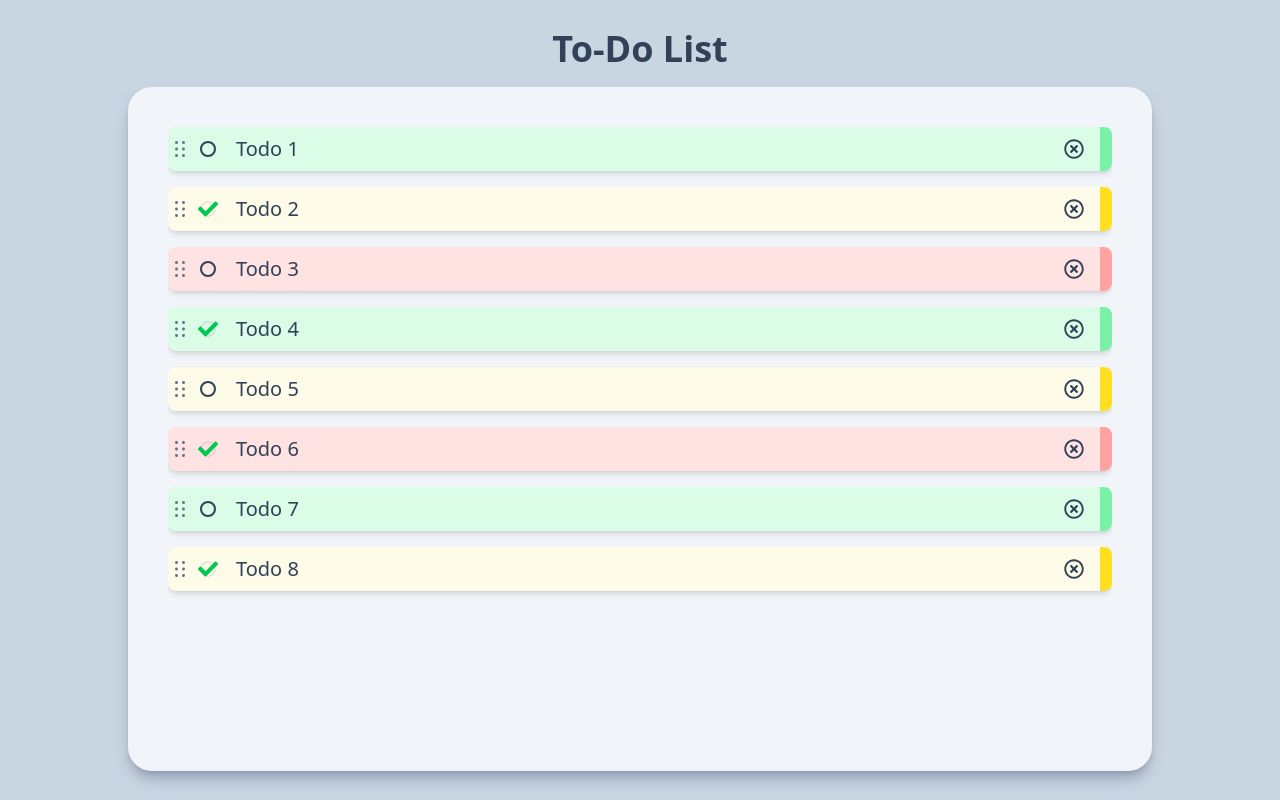
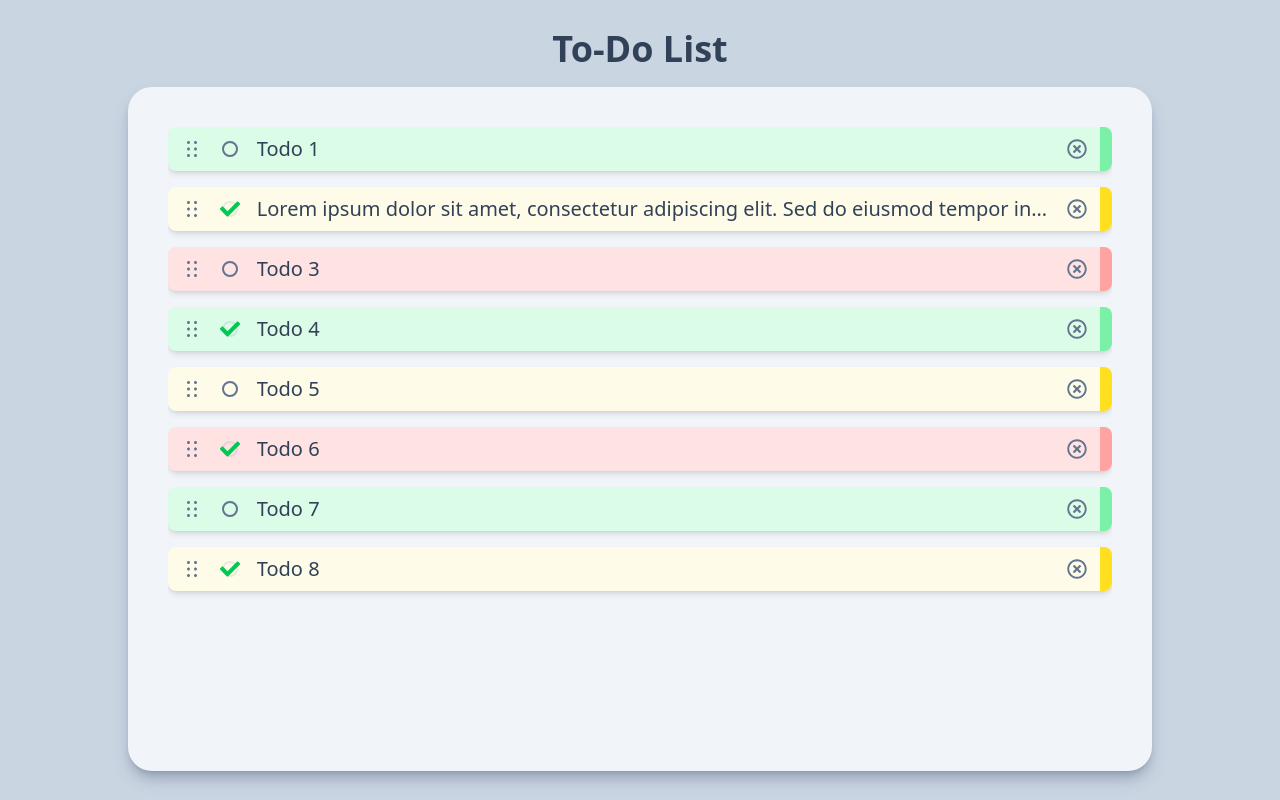
Before and after one commit to AlexBatistta/todo-list, a React (Vite) app: page / in a window 1280 px wide. Built offline with nearby package versions, Linux system fonts and the light colour scheme.

Commit message:
drag and drop

```diff
--- a/package.json
+++ b/package.json
@@ -11,6 +11,8 @@
 		"preview": "vite preview"
 	},
 	"dependencies": {
+		"@dnd-kit/core": "^6.3.1",
+		"@dnd-kit/sortable": "^10.0.0",
 		"@tailwindcss/vite": "^4.1.5",
 		"react": "^19.0.0",
 		"react-dom": "^19.0.0",
--- a/src/App.tsx
+++ b/src/App.tsx
@@ -10,10 +10,18 @@ export const App = (): JSX.Element => {
 		setTodos(newTodos);
 	};
 
+	const handleReorder = (newTodos: typeof todos): void => {
+		setTodos(newTodos);
+	};
+
 	return (
-		<div className='flex flex-col justify-around items-center bg-slate-300 w-full h-screen py-5'>
-			<h1 className='text-4xl font-bold text-slate-700'>To-Do List</h1>
-			<Todos todos={todos} onRemove={handleRemove} />
+		<div className="flex flex-col justify-around items-center bg-slate-300 w-full h-screen py-5">
+			<h1 className="text-4xl font-bold text-slate-700">To-Do List</h1>
+			<Todos
+				todos={todos}
+				onRemove={handleRemove}
+				onReorder={handleReorder}
+			/>
 		</div>
 	);
 };
--- a/src/components/Todo.tsx
+++ b/src/components/Todo.tsx
@@ -1,28 +1,48 @@
 import { type TodoType } from '../type';
 import { FaCheck, FaRegTimesCircle } from 'react-icons/fa';
 import { RiDraggable } from 'react-icons/ri';
+import type { SyntheticListenerMap } from '@dnd-kit/core/dist/hooks/utilities';
+
+interface DragHandleProps {
+	listeners?: SyntheticListenerMap;
+	attributes?: Record<string, any>;
+}
 
 interface Props extends TodoType {
 	onRemove: (id: string) => void;
+	dragHandleProps?: DragHandleProps;
 }
 
 export const Todo: React.FC<Props> = ({
 	id,
 	title,
+	description,
 	completed,
 	priority,
 	onRemove,
+	dragHandleProps,
 }) => {
 	return (
 		<div
-			className={`flex justify-between items-center px-3 py-2 rounded-lg shadow-md gap-4 ${priority === 'low' ? 'hover:bg-green-200' : priority === 'medium' ? 'hover:bg-yellow-100' : 'hover:bg-red-200'} w-full overflow-hidden ${priority === 'low' ? 'bg-green-100' : priority === 'medium' ? 'bg-yellow-50' : 'bg-red-100'}`}
+			className={`flex justify-between items-center px-3 py-2 rounded-lg shadow-md gap-4 ${
+				priority === 'low'
+					? 'hover:bg-green-200 bg-green-100'
+					: priority === 'medium'
+						? 'hover:bg-yellow-100 bg-yellow-50'
+						: 'hover:bg-red-200 bg-red-100'
+			} w-full overflow-hidden`}
 		>
-			<div className="relative flex items-center justify-center">
-				<RiDraggable className="absolute text-2xl text-slate-500" />
+			<div
+				className="text-2xl text-slate-500 cursor-grab active:cursor-grabbing"
+				{...dragHandleProps?.attributes}
+				{...dragHandleProps?.listeners}
+			>
+				<RiDraggable />
 			</div>
+
 			<div className="relative w-6 h-6 flex items-center justify-center">
 				<input
-					className="appearance-none w-4 h-4 cursor-pointer border-2 rounded-full border-slate-700 checked:border-slate-700/10"
+					className="appearance-none w-4 h-4 cursor-pointer border-2 rounded-full border-slate-500 checked:border-slate-700/10"
 					type="checkbox"
 					id={id}
 					checked={completed}
@@ -38,24 +58,30 @@ export const Todo: React.FC<Props> = ({
 				)}
 			</div>
 
-			<label className="font-medium text-xl text-slate-700 flex-grow">
+			<label className="font-medium text-xl text-slate-700 flex-grow truncate overflow-hidden whitespace-nowrap w-full">
 				{title}
 			</label>
+
 			<div className="relative w-5 h-5">
 				<FaRegTimesCircle
-					className="absolute text-slate-700 pointer-events-none"
+					className="absolute text-slate-500 pointer-events-none flex-grow truncate overflow-hidden whitespace-nowrap"
 					size={20}
 				/>
 				<button
 					className="absolute w-5 h-5 cursor-pointer"
-					onClick={() => {
-						onRemove(id);
-					}}
+					onClick={() => onRemove(id)}
 				/>
 			</div>
+
 			<div className="relative flex items-center justify-start">
 				<div
-					className={`absolute h-14 w-3 ${priority === 'low' ? 'bg-green-300' : priority === 'medium' ? 'bg-yellow-300' : 'bg-red-300'}`}
+					className={`absolute h-14 w-3 ${
+						priority === 'low'
+							? 'bg-green-300'
+							: priority === 'medium'
+								? 'bg-yellow-300'
+								: 'bg-red-300'
+					}`}
 				/>
 			</div>
 		</div>
--- a/src/components/Todos.tsx
+++ b/src/components/Todos.tsx
@@ -1,29 +1,98 @@
+import type { JSX } from 'react';
 import React from 'react';
+import type { DragEndEvent } from '@dnd-kit/core';
+import {
+	DndContext,
+	closestCenter,
+	PointerSensor,
+	useSensor,
+	useSensors,
+} from '@dnd-kit/core';
+import {
+	arrayMove,
+	SortableContext,
+	useSortable,
+	verticalListSortingStrategy,
+} from '@dnd-kit/sortable';
+import { CSS } from '@dnd-kit/utilities';
+
 import { type ListOfTodos } from '../type';
 import { Todo } from './Todo';
 
 interface Props {
 	todos: ListOfTodos;
 	onRemove: (id: string) => void;
+	onReorder: (newTodos: ListOfTodos) => void;
 }
 
-export const Todos: React.FC<Props> = ({ todos, onRemove }) => {
+function SortableItem({
+	todo,
+	onRemove,
+}: {
+	todo: ListOfTodos[number];
+	onRemove: (id: string) => void;
+}): JSX.Element {
+	const { attributes, listeners, setNodeRef, transform, transition } =
+		useSortable({ id: todo.id });
+
+	const style = {
+		transform: CSS.Transform.toString(transform),
+		transition,
+	};
+
 	return (
-		<div className="bg-slate-100 w-[80%] h-[90%] p-10 rounded-3xl shadow-lg shadow-slate-500/50 flex flex-col justify-between gap-2">
-			<ul className="flex flex-col h-[100%] gap-4 overflow-y-auto pb-4">
-				{todos.map((todo) => (
-					<li key={todo.id} className="w-full">
+		<li ref={setNodeRef} style={style} className="w-full">
 			<Todo
-							key={todo.id}
 				id={todo.id}
 				title={todo.title}
+				description={todo.description}
 				completed={todo.completed}
 				priority={todo.priority}
 				onRemove={onRemove}
+				dragHandleProps={{ listeners, attributes }}
 			/>
 		</li>
+	);
+}
+
+export const Todos: React.FC<Props> = ({ todos, onRemove, onReorder }) => {
+	const sensors = useSensors(useSensor(PointerSensor));
+
+	const handleDragEnd = (event: DragEndEvent): void => {
+		const { active, over } = event;
+		if (!over || active.id === over.id) {
+			return;
+		}
+
+		const oldIndex = todos.findIndex((t) => t.id === active.id);
+		const newIndex = todos.findIndex((t) => t.id === over.id);
+
+		const newOrder = arrayMove(todos, oldIndex, newIndex);
+		onReorder(newOrder);
+	};
+
+	return (
+		<DndContext
+			sensors={sensors}
+			collisionDetection={closestCenter}
+			onDragEnd={handleDragEnd}
+		>
+			<SortableContext
+				items={todos.map((t) => t.id)}
+				strategy={verticalListSortingStrategy}
+			>
+				<div className="bg-slate-100 w-[80%] h-[90%] p-10 rounded-3xl shadow-lg shadow-slate-500/50 flex flex-col justify-between gap-2">
+					<ul className="flex flex-col h-full gap-4 overflow-y-auto pb-4">
+						{todos.map((todo) => (
+							<SortableItem
+								key={todo.id}
+								todo={todo}
+								onRemove={onRemove}
+							/>
 						))}
 					</ul>
 				</div>
+			</SortableContext>
+		</DndContext>
 	);
 };
--- a/src/mockToDos.tsx
+++ b/src/mockToDos.tsx
@@ -4,12 +4,16 @@ export const mockToDos: ListOfTodos = [
 	{
 		id: '1',
 		title: 'Todo 1',
+		description:
+			'Lorem ipsum dolor sit amet, consectetur adipiscing elit. Sed do eiusmod tempor incididunt ut labore et dolore magna aliqua. Ut enim ad minim veniam, quis nostrud exercitation ullamco laboris nisi ut aliquip ex ea commodo consequat. Duis aute irure dolor in reprehenderit in voluptate velit esse cillum dolore eu fugiat nulla pariatur. Excepteur sint occaecat cupidatat non proident, sunt in culpa qui officia deserunt mollit anim id est laborum.',
 		completed: false,
 		priority: 'low',
 	},
 	{
 		id: '2',
-		title: 'Todo 2',
+		title: 'Lorem ipsum dolor sit amet, consectetur adipiscing elit. Sed do eiusmod tempor incididunt ut labore et dolore magna aliqua. Ut enim ad minim veniam, quis nostrud exercitation ullamco laboris nisi ut aliquip ex ea commodo consequat. Duis aute irure dolor in reprehenderit in voluptate velit esse cillum dolore eu fugiat nulla pariatur. Excepteur sint occaecat cupidatat non proident, sunt in culpa qui officia deserunt mollit anim id est laborum.',
+		description:
+			'Lorem ipsum dolor sit amet, consectetur adipiscing elit. Sed do eiusmod tempor incididunt ut labore et dolore magna aliqua. Ut enim ad minim veniam, quis nostrud exercitation ullamco laboris nisi ut aliquip ex ea commodo consequat. Duis aute irure dolor in reprehenderit in voluptate velit esse cillum dolore eu fugiat nulla pariatur. Excepteur sint occaecat cupidatat non proident, sunt in culpa qui officia deserunt mollit anim id est laborum.',
 		completed: true,
 		priority: 'medium',
 	},
@@ -17,35 +21,47 @@ export const mockToDos: ListOfTodos = [
 		id: '3',
 		title: 'Todo 3',
 		completed: false,
+		description:
+			'Lorem ipsum dolor sit amet, consectetur adipiscing elit. Sed do eiusmod tempor incididunt ut labore et dolore magna aliqua. Ut enim ad minim veniam, quis nostrud exercitation ullamco laboris nisi ut aliquip ex ea commodo consequat. Duis aute irure dolor in reprehenderit in voluptate velit esse cillum dolore eu fugiat nulla pariatur. Excepteur sint occaecat cupidatat non proident, sunt in culpa qui officia deserunt mollit anim id est laborum.',
 		priority: 'high',
 	},
 	{
 		id: '4',
 		title: 'Todo 4',
+		description:
+			'Lorem ipsum dolor sit amet, consectetur adipiscing elit. Sed do eiusmod tempor incididunt ut labore et dolore magna aliqua. Ut enim ad minim veniam, quis nostrud exercitation ullamco laboris nisi ut aliquip ex ea commodo consequat. Duis aute irure dolor in reprehenderit in voluptate velit esse cillum dolore eu fugiat nulla pariatur. Excepteur sint occaecat cupidatat non proident, sunt in culpa qui officia deserunt mollit anim id est laborum.',
 		completed: true,
 		priority: 'low',
 	},
 	{
 		id: '5',
 		title: 'Todo 5',
+		description:
+			'Lorem ipsum dolor sit amet, consectetur adipiscing elit. Sed do eiusmod tempor incididunt ut labore et dolore magna aliqua. Ut enim ad minim veniam, quis nostrud exercitation ullamco laboris nisi ut aliquip ex ea commodo consequat. Duis aute irure dolor in reprehenderit in voluptate velit esse cillum dolore eu fugiat nulla pariatur. Excepteur sint occaecat cupidatat non proident, sunt in culpa qui officia deserunt mollit anim id est laborum.',
 		completed: false,
 		priority: 'medium',
 	},
 	{
 		id: '6',
 		title: 'Todo 6',
+		description:
+			'Lorem ipsum dolor sit amet, consectetur adipiscing elit. Sed do eiusmod tempor incididunt ut labore et dolore magna aliqua. Ut enim ad minim veniam, quis nostrud exercitation ullamco laboris nisi ut aliquip ex ea commodo consequat. Duis aute irure dolor in reprehenderit in voluptate velit esse cillum dolore eu fugiat nulla pariatur. Excepteur sint occaecat cupidatat non proident, sunt in culpa qui officia deserunt mollit anim id est laborum.',
 		completed: true,
 		priority: 'high',
 	},
 	{
 		id: '7',
 		title: 'Todo 7',
+		description:
+			'Lorem ipsum dolor sit amet, consectetur adipiscing elit. Sed do eiusmod tempor incididunt ut labore et dolore magna aliqua. Ut enim ad minim veniam, quis nostrud exercitation ullamco laboris nisi ut aliquip ex ea commodo consequat. Duis aute irure dolor in reprehenderit in voluptate velit esse cillum dolore eu fugiat nulla pariatur. Excepteur sint occaecat cupidatat non proident, sunt in culpa qui officia deserunt mollit anim id est laborum.',
 		completed: false,
 		priority: 'low',
 	},
 	{
 		id: '8',
 		title: 'Todo 8',
+		description:
+			'Lorem ipsum dolor sit amet, consectetur adipiscing elit. Sed do eiusmod tempor incididunt ut labore et dolore magna aliqua. Ut enim ad minim veniam, quis nostrud exercitation ullamco laboris nisi ut aliquip ex ea commodo consequat. Duis aute irure dolor in reprehenderit in voluptate velit esse cillum dolore eu fugiat nulla pariatur. Excepteur sint occaecat cupidatat non proident, sunt in culpa qui officia deserunt mollit anim id est laborum.',
 		completed: true,
 		priority: 'medium',
 	},
--- a/src/type.d.ts
+++ b/src/type.d.ts
@@ -1,6 +1,7 @@
 export interface TodoType {
 	id: string;
 	title: string;
+	description: string;
 	completed: boolean;
 	priority: 'low' | 'medium' | 'high';
 }
```
Also changed, not shown: 1 other file (tests, documents, lock files or other folders). Lines whose indentation alone changed are shown as unchanged.
